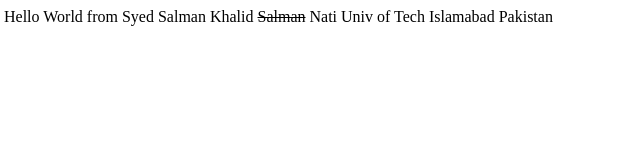
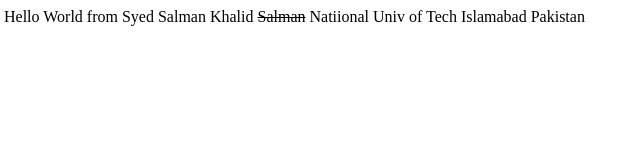
Before and after one commit to syedsalmankhalid/bcamp2020, a plain HTML site: page index.html in a window 1280 px wide. Shown: the full height of the page, 4-644 px from the left. Drawn offline with Linux system fonts and the light colour scheme.

Commit message:
Update index.html
complete Univ name

```diff
--- a/index.html
+++ b/index.html
@@ -8,7 +8,7 @@
   <body>
     <div>
       Hello World from Syed Salman Khalid <s>Salman</s>
-      Nati Univ of Tech Islamabad Pakistan
+      Natiional Univ of Tech Islamabad Pakistan
     </div>
   </body>
 </html>
```
